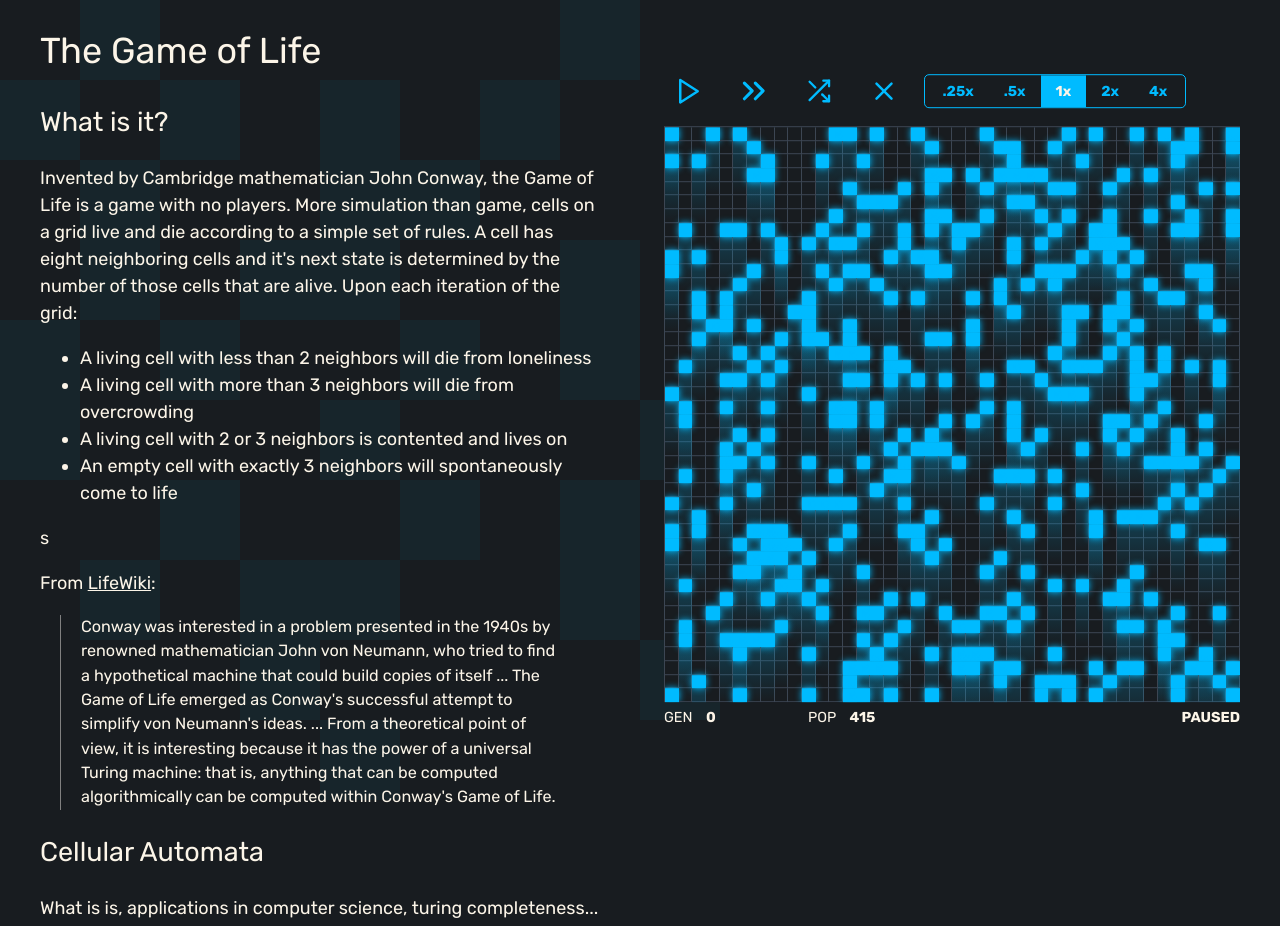
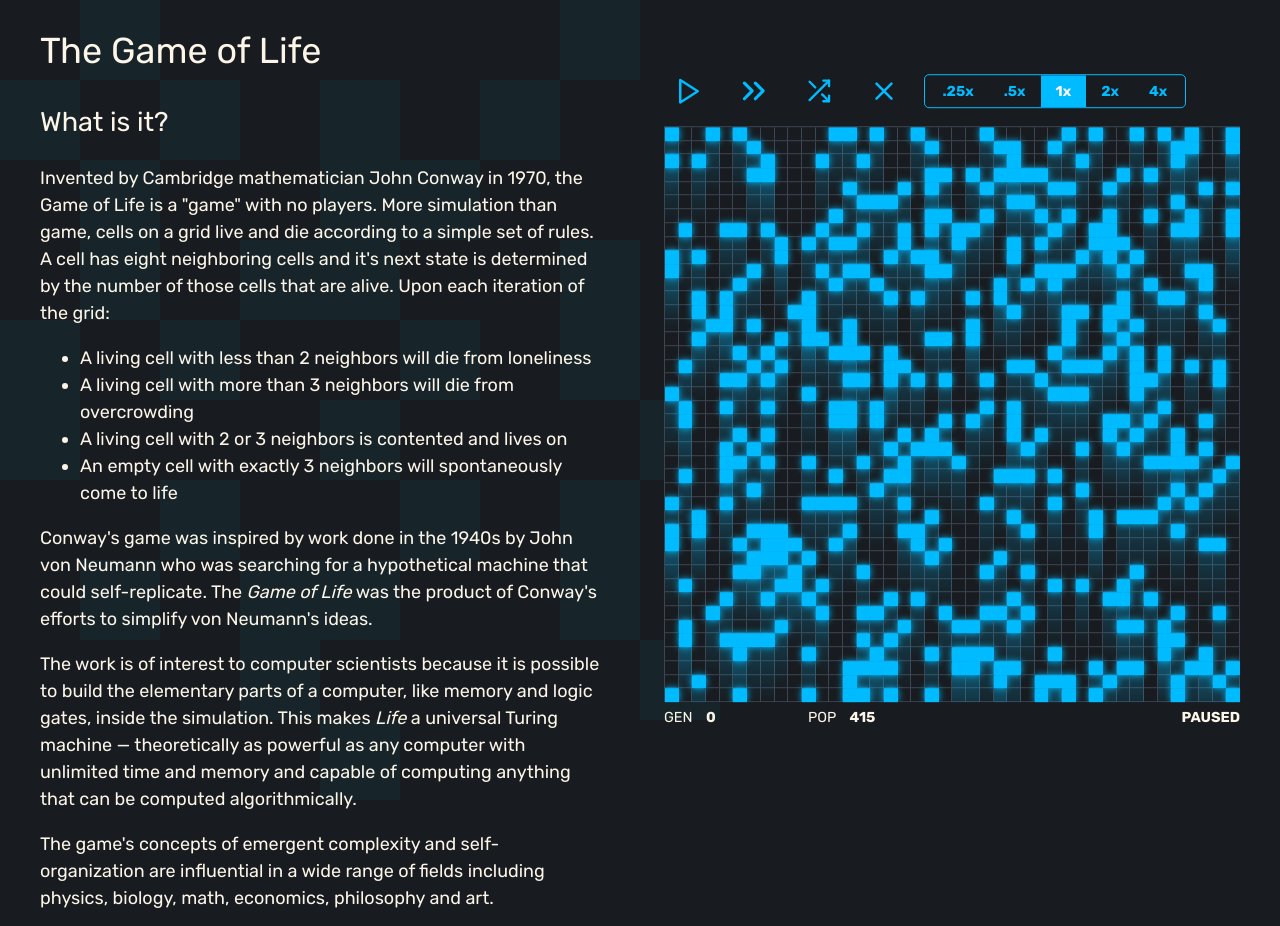
Before and after one commit to murbar/conways, a React (Create React App) app: page / in a window 1280 px wide. Shown: the top 926 px of the page. Built offline with nearby package versions, Linux system fonts and the light colour scheme.

Commit message:
Add content

```diff
--- a/src/components/About.js
+++ b/src/components/About.js
@@ -2,23 +2,16 @@ import React from 'react';
 import styled from 'styled-components';
 
 const Styles = styled.div``;
-
-const Blockquote = styled.blockquote`
-  font-size: 0.9em;
-  border-left: 0.1em solid grey;
-  margin: 0 2rem;
-  padding: 0 2rem;
-`;
 
 export default function About() {
   return (
     <Styles>
       <h2>What is it?</h2>
       <p>
-        Invented by Cambridge mathematician John Conway, the Game of Life is a game with no players.
-        More simulation than game, cells on a grid live and die according to a simple set of rules.
-        A cell has eight neighboring cells and it's next state is determined by the number of those
-        cells that are alive. Upon each iteration of the grid:
+        Invented by Cambridge mathematician John Conway in 1970, the Game of Life is a "game" with
+        no players. More simulation than game, cells on a grid live and die according to a simple
+        set of rules. A cell has eight neighboring cells and it's next state is determined by the
+        number of those cells that are alive. Upon each iteration of the grid:
       </p>
       <ul>
         <li>A living cell with less than 2 neighbors will die from loneliness</li>
@@ -26,25 +19,23 @@ export default function About() {
         <li>A living cell with 2 or 3 neighbors is contented and lives on</li>
         <li>An empty cell with exactly 3 neighbors will spontaneously come to life</li>
       </ul>
-      <p>s</p>
       <p>
-        From <a href="http://www.conwaylife.com/wiki/Conway%27s_Game_of_Life">LifeWiki</a>:
+        Conway's game was inspired by work done in the 1940s by John von Neumann who was searching
+        for a hypothetical machine that could self-replicate. The <em>Game of Life</em> was the
+        product of Conway's efforts to simplify von Neumann's ideas.
       </p>
-      <Blockquote>
-        Conway was interested in a problem presented in the 1940s by renowned mathematician John von
-        Neumann, who tried to find a hypothetical machine that could build copies of itself ... The
-        Game of Life emerged as Conway's successful attempt to simplify von Neumann's ideas. ...
-        From a theoretical point of view, it is interesting because it has the power of a universal
-        Turing machine: that is, anything that can be computed algorithmically can be computed
-        within Conway's Game of Life.
-      </Blockquote>
-      <h2>Cellular Automata</h2>
       <p>
-        What is is, applications in computer science, turing completeness... Lorem ipsum dolor, sit
-        amet consectetur adipisicing elit. At, eveniet eius, laudantium expedita est consequatur
-        voluptatem rem natus accusamus quas ab, eligendi quo. Aspernatur aliquam ea quo, debitis
-        dolor sed?
+        The work is of interest to computer scientists because it is possible to build the
+        elementary parts of a computer, like memory and logic gates, inside the simulation. This
+        makes <em>Life</em> a universal Turing machine &mdash; theoretically as powerful as any
+        computer with unlimited time and memory and capable of computing anything that can be
+        computed algorithmically.
       </p>
+      <p>
+        The game's concepts of emergent complexity and self-organization are influential in a wide
+        range of fields including physics, biology, math, economics, philosophy and art.{' '}
+      </p>
+
       <h2>Technical Considerations</h2>
 
       <p>
```
